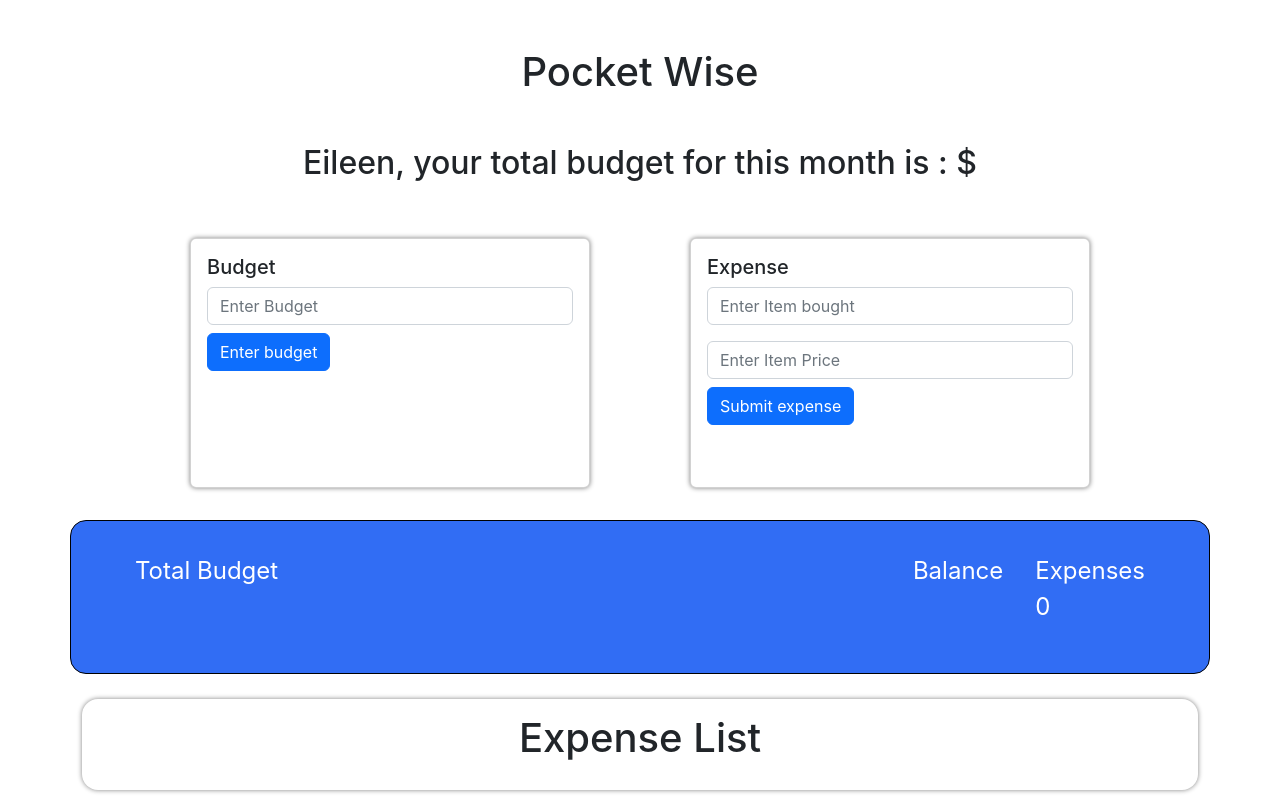
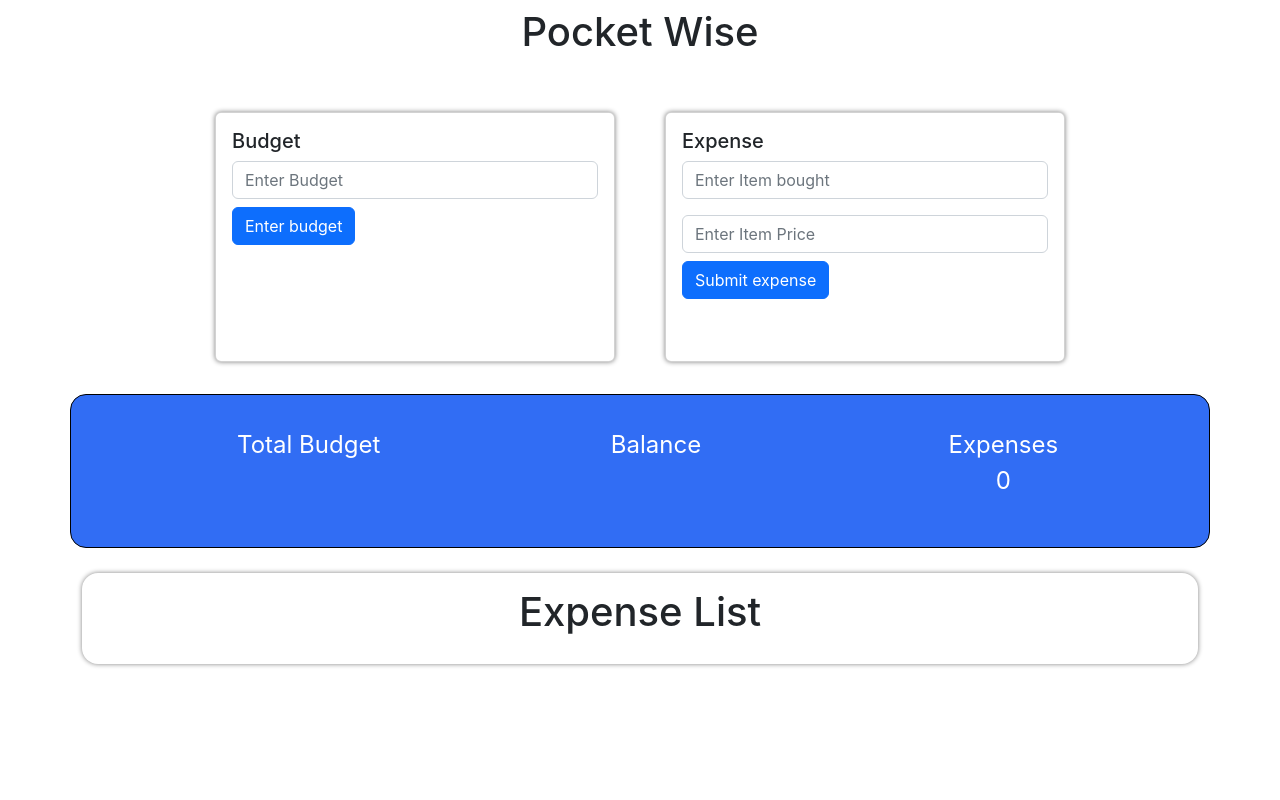
Before and after one commit to ElvinGarciaDev/Pocket-Wise, a React (Create React App) app in the folder client/: page / in a window 1280 px wide. Built offline with nearby package versions, Linux system fonts and the light colour scheme; no server answers.

Commit message:
updated css for nav

```diff
--- a/client/src/App.css
+++ b/client/src/App.css
@@ -2,7 +2,7 @@
   /* border: 1px solid blue; */
   display: flex;
   justify-content: center;
-  gap: 100px;
+  gap: 50px;
   flex-wrap: wrap;
 
 }
@@ -10,7 +10,6 @@
 .expenseDiv {
   padding-top: 15px;
   padding-bottom: 15px;
-
   box-shadow: 0px 0px 5px gray;
   margin-top: 25px;
   border-radius: 1rem;
@@ -27,6 +26,7 @@
   margin-top: 2rem;
   background: rgba(49, 109, 244, 1);
   border-radius: 1rem;
+
 }
 
 .budget ul {
@@ -34,4 +34,19 @@
   list-style: none;
   color: white;
   font-size: 1.5rem;
+  /* justify-content: center !important; */
+  justify-content: center;
 }
+
+.budget ul div {
+  width: 33.333%;
+}
+
+.BudgetItem, .BalanceItem, .ExpenseItem {
+  text-align: center;
+}
+/*
+.balance {
+  justify-content: center !important;
+
+} */
--- a/client/src/App.js
+++ b/client/src/App.js
@@ -146,17 +146,17 @@ function App() {
 
       <div className="container budget">
         <ul>
-          <div className="nav-item">
+          <div className="BudgetItem">
             <li>Total Budget</li>
             <li>{budget.map((item) => item.budget)}</li>
           </div>
 
-          <div className="nav-item second">
+          <div className="BalanceItem">
             <li>Balance</li>
             <li>{budget.map((item) => item.balance)}</li>
           </div>
 
-          <div className="nav-item">
+          <div className="ExpenseItem">
             <li>Expenses</li>
             <li>
               {budget.map((item) => item.budget) -
--- a/client/src/components/Expenses/Expense.css
+++ b/client/src/components/Expenses/Expense.css
@@ -1,5 +1,8 @@
 .singleExpense {
     font-size: 1.5rem;
+    /* border: 1px solid red; */
+    width: 90%;
+    margin: 5px auto;
 }
 
 .singleExpense > ul {
@@ -8,12 +11,11 @@
     justify-content: flex-end;
     align-items: center;
     border-left: 5px solid rgba(49, 109, 244, 1);
-    width: 50%;
-    margin: 10px auto;
+    /* margin: 10px auto; */
 }
 
 .nav-item {
-    margin-right: 2rem;
+    margin-right: 1rem;
 }
 
 .nav-item:first-child{
--- a/client/src/components/Header.js
+++ b/client/src/components/Header.js
@@ -2,10 +2,10 @@
 const Header = ({title, userName, budget}) => {
 
     return (
-        <header className="container text-center mt-5 h1">
+        <header className="container text-center mt-2 h1">
             <h1>{title}</h1>
-            {console.log(budget, "hello")}
-            <h2 className="mt-5">{userName}, your total budget for this month is : ${budget.map((item) => item.budget)}</h2>
+            {/* {console.log(budget, "hello")} */}
+            {/* <h2 className="mt-2">{userName}, your total budget for this month is : ${budget.map((item) => item.budget)}</h2> */}
         </header>
     )
 }
```
